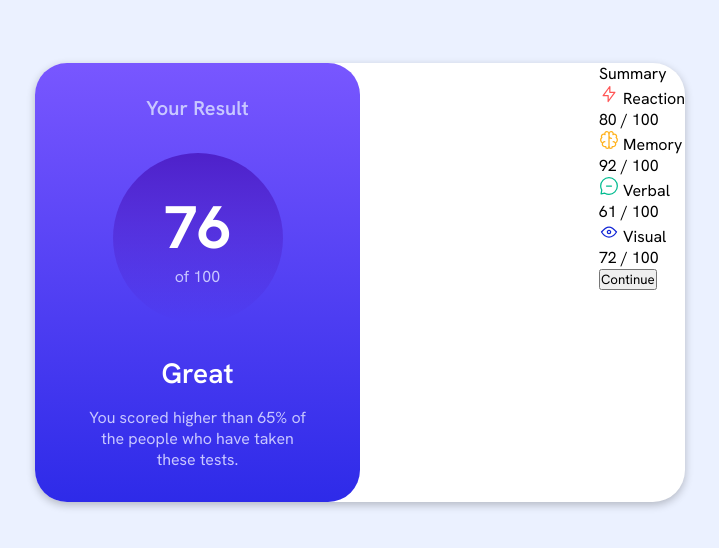
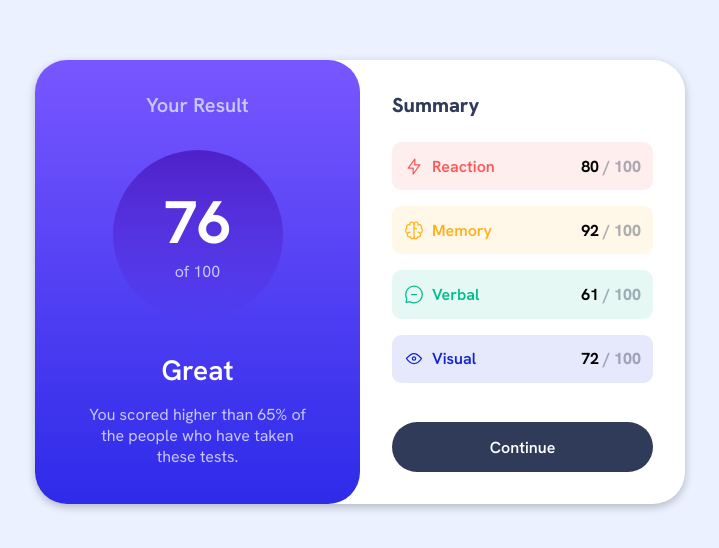
Before and after one commit to yoo-ssup/results-summary-component, a plain HTML site: page index.html in a window 1280 px wide. Shown: the part 118-666 px from the top of the page, without its empty margins (280-999 px from the left). Drawn offline with Linux system fonts and the light colour scheme.

Commit message:
Summary component styles

```diff
--- a/index.html
+++ b/index.html
@@ -47,35 +47,35 @@
 
       <div class="summary">
         <div class="summary-title">Summary</div>
-        <div class="item-grp">
+        <div class="item-grp red">
           <div class="item">
             <img src="assets/images/icon-reaction.svg" alt="Reaction icon" />
             <span>Reaction</span>
           </div>
-          <span class="no">80 / 100</span>
+          <p><b id="no">80</b> / 100</p>
         </div>
-        <div class="item-grp">
+        <div class="item-grp yellow">
           <div class="item">
             <img src="assets/images/icon-memory.svg" alt="Memory icon" />
             <span>Memory</span>
           </div>
-          <span class="no">92 / 100</span>
+          <p><b id="no">92</b> / 100</p>
         </div>
-        <div class="item-grp">
+        <div class="item-grp green">
           <div class="item">
             <img src="assets/images/icon-verbal.svg" alt="Verbal icon" />
             <span>Verbal</span>
           </div>
-          <span class="no">61 / 100</span>
+          <p><b id="no">61</b> / 100</p>
         </div>
-        <div class="item-grp">
+        <div class="item-grp blue">
           <div class="item">
             <img src="assets/images/icon-visual.svg" alt="Visual icon" />
             <span>Visual</span>
           </div>
-          <span class="no">72 / 100</span>
+          <p><b id="no">72</b> / 100</p>
         </div>
-        <button>Continue</button>
+        <button id="continue">Continue</button>
       </div>
     </div>
 
--- a/styles/main.css
+++ b/styles/main.css
@@ -1,8 +1,8 @@
 :root {
-  --Light-red: hsl(0, 100%, 67%);
-  --Orangey-yellow: hsl(39, 100%, 56%);
-  --Green-teal: hsl(166, 100%, 37%);
-  --Cobalt-blue: hsl(234, 85%, 45%);
+  --Light-red: hsla(0, 100%, 67%, 0.1);
+  --Orangey-yellow: hsla(39, 100%, 56%, 0.1);
+  --Green-teal: hsla(166, 100%, 37%, 0.1);
+  --Cobalt-blue: hsla(234, 85%, 45%, 0.1);
 
   /* Gradients */
   --Light-slate-blue: hsl(252, 100%, 67%);
@@ -43,7 +43,6 @@ p {
   box-shadow: rgba(0, 0, 0, 0.24) 0 3px 8px;
   border-radius: 2rem;
   background-color: var(--White);
-  /* padding: 2rem; */
 }
 
 /*Result Card */
@@ -107,7 +106,92 @@ p {
   width: 220px;
   font-size: 16px;
   color: var(--Light-lavender);
+  margin-bottom: 0.3rem;
 }
 
 .summary {
+  width: 50%;
+  display: flex;
+  flex-direction: column;
+  padding: 2rem;
 }
+
+.summary .summary-title {
+  font-size: 20px;
+  font-weight: 800;
+  color: var(--Dark-gray-blue);
+  margin-bottom: 1rem;
+}
+
+.summary .item-grp {
+  display: flex;
+  justify-content: space-between;
+  align-items: center;
+  padding: 0.75rem;
+  margin: 0.5rem 0;
+  border-radius: 0.6rem;
+}
+
+.item-grp p {
+  font-size: 16px;
+  font-weight: 800;
+  color: hsla(224, 30%, 27%, 0.4);
+}
+
+.item {
+  display: flex;
+  gap: 0.5rem;
+  padding: 0.1rem 0;
+}
+
+.item span {
+  font-weight: 600;
+}
+
+.red {
+  background-color: var(--Light-red);
+  color: hsl(0, 100%, 67%);
+}
+
+.yellow {
+  background-color: var(--Orangey-yellow);
+  color: hsl(39, 100%, 56%);
+}
+
+.green {
+  background-color: var(--Green-teal);
+  color: hsl(166, 100%, 37%);
+}
+
+.blue {
+  background-color: var(--Cobalt-blue);
+  color: hsl(234, 85%, 45%);
+}
+
+#no {
+  font-size: 16px;
+  color: black;
+}
+
+#continue {
+  margin-top: auto;
+  padding: 0.9rem;
+  background-color: var(--Dark-gray-blue);
+  color: var(--White);
+  font-size: 16px;
+  font-weight: 600;
+  border: none;
+  border-radius: 15rem;
+  cursor: pointer;
+}
+
+#continue:hover {
+  background: linear-gradient(
+    to bottom,
+    var(--Light-slate-blue),
+    var(--Light-royal-blue)
+  );
+}
+
+@media screen {
+}
```
